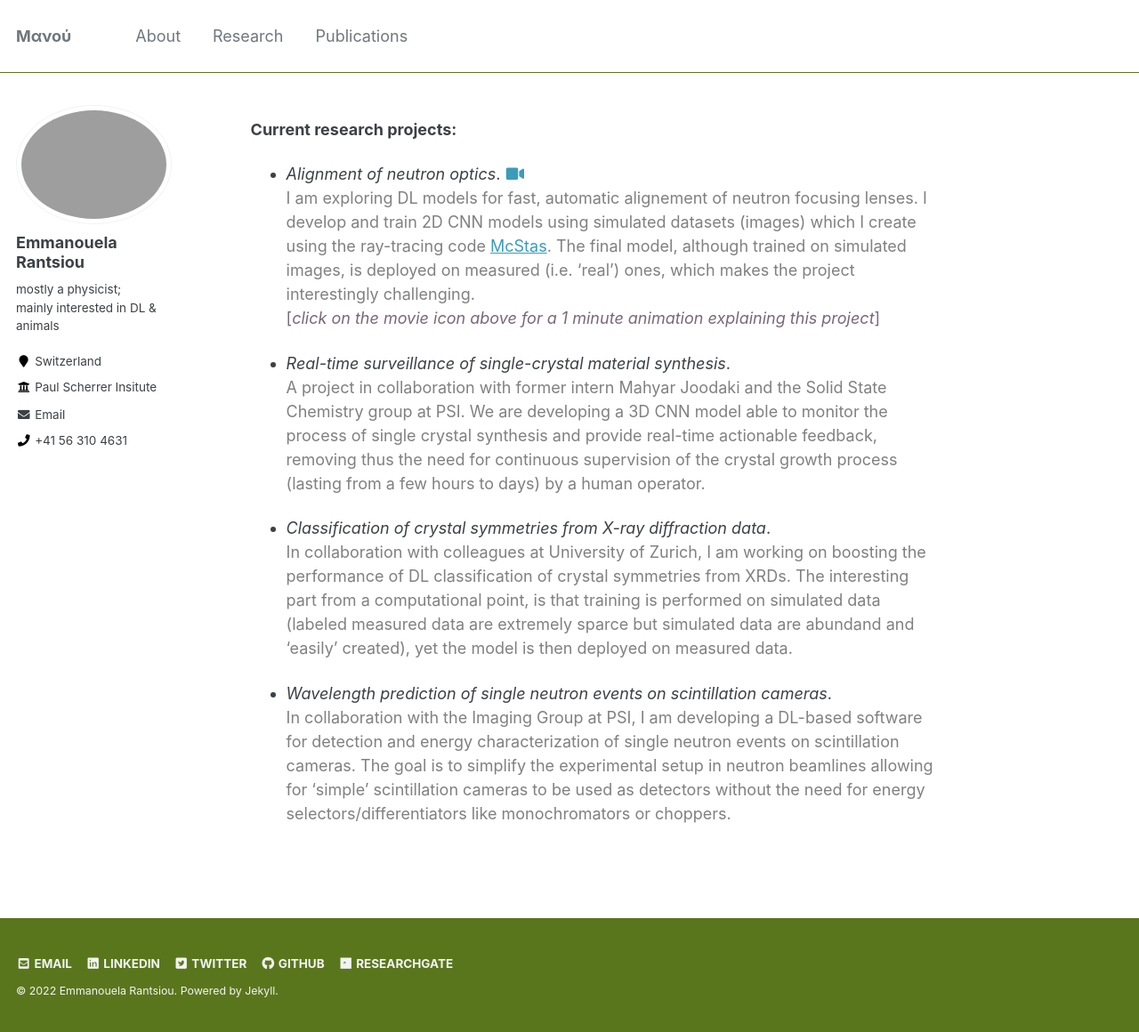
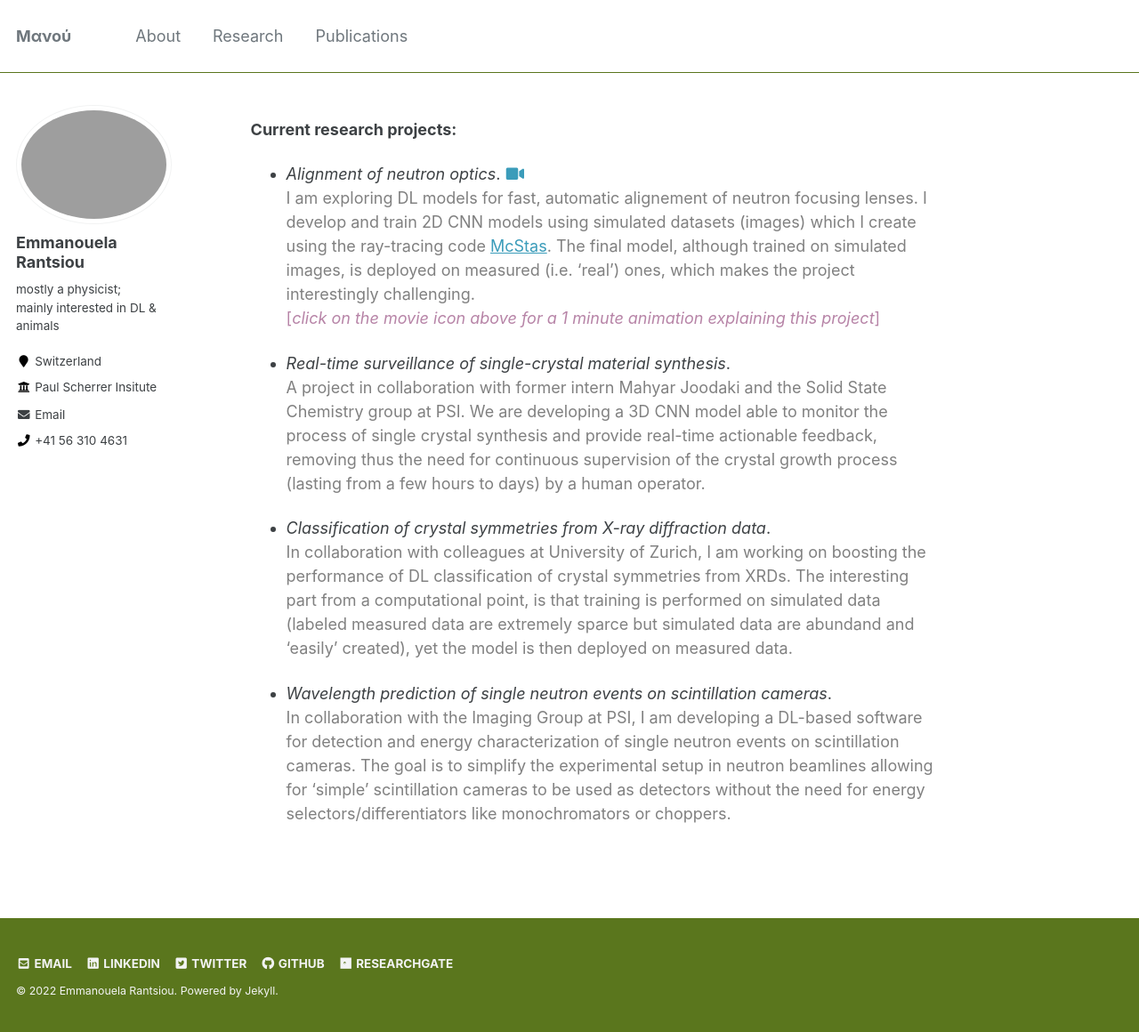
Before and after one commit to emmarant/emmarant.github.io, a Jekyll site: the page built from _pages/research.md, in a window 1280 px wide and 1160 px high. Shown: the whole window at 89% size. Built offline with Jekyll 4.4.1, drawn with Linux system fonts in a browser that asks for light colours.

Commit message:
Update research.md

```diff
--- a/_pages/research.md
+++ b/_pages/research.md
@@ -15,7 +15,7 @@ author_profile: true
 <br> <span style="color:gray">I am exploring DL models for fast, automatic alignement of neutron focusing lenses.
 I develop and train 2D CNN models using simulated datasets (images) which I create using the ray-tracing code <a href="https://www.mcstas.org">McStas</a>.
 The final model, although trained on simulated images, is deployed on measured (i.e. 'real') ones, which makes the project interestingly challenging.</span>
-<br><span style="color:#796878">[_click on the movie icon above for a 1 minute animation explaining this project_]</span>
+<br><span style="color:#b784a7">[_click on the movie icon above for a 1 minute animation explaining this project_]</span>
 
 - _Real-time surveillance of single-crystal material synthesis_.<br>
 <span style="color:gray"> A project in collaboration with former intern Mahyar Joodaki and the Solid State Chemistry group at PSI. We are developing a 3D CNN model able to  monitor the process of single crystal synthesis and provide real-time actionable feedback, removing thus the need for continuous supervision of the crystal growth process (lasting from a few hours to days) by a human operator. </span>
```
